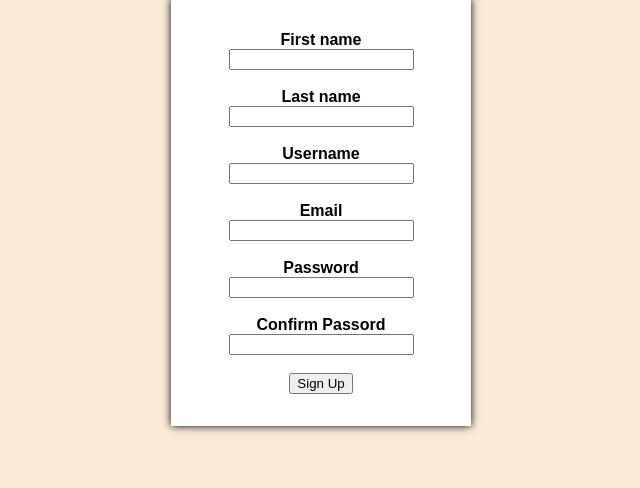
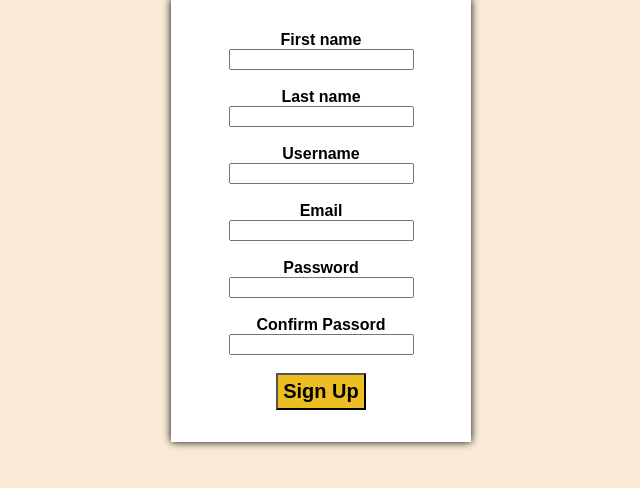
Before and after one commit to wyatt4543/vehicle_sales, a Flask app: page /sign-up in a window 1280 px wide. Shown: the part 136-624 px from the top of the page, without its empty margins (319-959 px from the left). Run offline with Flask 3, Linux system fonts and the light colour scheme.

Commit message:
Form Submit Formating

```diff
--- a/static/sign-up-style.css
+++ b/static/sign-up-style.css
@@ -12,10 +12,8 @@ nav {
 
 body {
     background-color:antiquewhite;
-    h1 {
-        text-align:center;
-        font-family: arial;
-    }
+    h1 {text-align:center;
+        font-family: arial;}
     form {background-color: white;
           text-align:center;
           font-weight: bold;
@@ -24,5 +22,12 @@ body {
           padding-top: 2em;
           padding-bottom: 2em;
           margin: auto;
-          box-shadow: 0px 0px 0.5em;}
+          box-shadow: 0px 0px 0.5em;
+        input[type=submit] {background-color: rgb(237, 190, 34);
+                            color: black;
+                            font-weight: bold;
+                            font-size: 20px;
+                            padding: 5px;}
+        input[type=submit]:hover {background-color: rgb(213, 171, 31);}
+        input[type=submit]:active {box-shadow: inset 0px 0px 0.5em black;}}
 }
```
